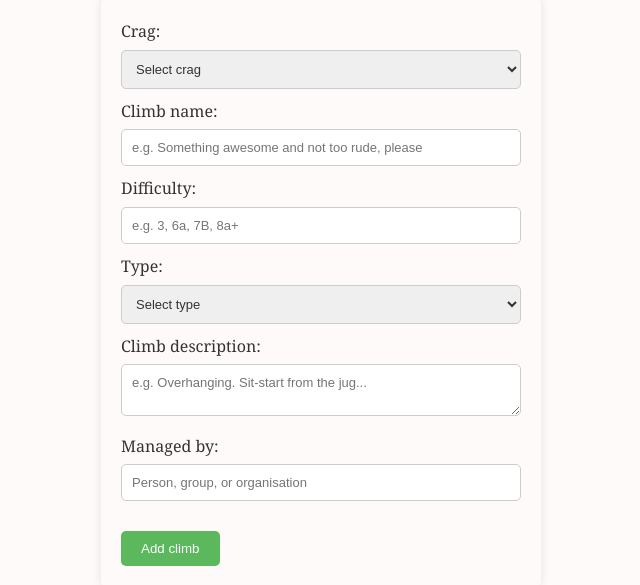
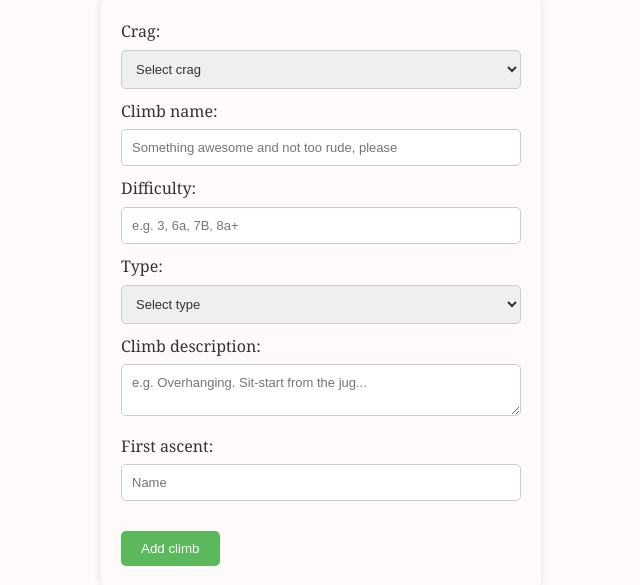
Before and after one commit to jokijen/hyped-climbing-tracker, a Flask app: template templates/add_climb.html in a window 1280 px wide. Shown: the part 268-853 px from the top of the page, without its empty margins (139-779 px from the left). Run offline with Flask 3, Linux system fonts and the light colour scheme; the template is opened without the code that fills it: most values are stand-ins (such as "Sample title", 1, 10 or a date in 2020).

Commit message:
Small edits due to schema update and misc. tidying up

```diff
--- a/templates/add_climb.html
+++ b/templates/add_climb.html
@@ -22,7 +22,7 @@
                 {% endfor %}
             </select>
             <label for="climb_name">Climb name:</label>
-            <input type="text" id="climb_name" name="climb_name" maxlength="50" placeholder="e.g. Something awesome and not too rude, please" required>
+            <input type="text" id="climb_name" name="climb_name" maxlength="50" placeholder="Something awesome and not too rude, please" required>
             <label for="difficulty">Difficulty:</label> <!-- Does not work correctly: Pattern -->
             <input
             type="text"
@@ -42,8 +42,8 @@
             </select>
             <label for="climb_description">Climb description:</label>
             <textarea id="climb_description" name="climb_description" maxlength="1000" placeholder="e.g. Overhanging. Sit-start from the jug..." required></textarea>
-            <label for="manager">Managed by:</label>
-            <input type="text" id="manager" name="manager" maxlength="50" placeholder="Person, group, or organisation" required>
+            <label for="first_ascent">First ascent:</label>
+            <input type="text" id="first_ascent" name="first_ascent" maxlength="50" placeholder="Name" required>
             <input type="submit" value="Add climb">
             <input type="hidden" name="csrf_token" value="{{ session.csrf_token }}">
         </form>
--- a/templates/climb_detail.html
+++ b/templates/climb_detail.html
@@ -19,7 +19,8 @@
         Crag: <b>{{ climb_details.crag_name }}</b><br>
         Type: <b>{{ climb_details.climb_type }}</b><br>
         Logged sends: <b>{{ send_count }}</b><br>
-        Managed by: <b>{{ climb_details.manager }}</b><br>
+        First ascent: <b>{{ climb_details.first_ascent }}</b><br>
+        <a href="/log-send/{{ climb_details.id }}">Log as sent</a>
         <hr>
         <h2>Comments</h2>
         <hr>
--- a/templates/climbs.html
+++ b/templates/climbs.html
@@ -23,7 +23,7 @@
         </p>
         Crag: <b>{{ climb.crag_name }}</b><br>
         Type: <b>{{ climb.climb_type }}</b><br>
-        Managed by: <b>{{ climb.manager }}</b><br>
+        First ascent: <b>{{ climb.first_ascent }}</b><br>
         <a href="/climbs/{{ climb.id }}">Go to climb</a>
         <hr>
         {% endfor %}
--- a/templates/crag_detail.html
+++ b/templates/crag_detail.html
@@ -33,7 +33,7 @@
             {{ climb.climb_description }}
         </p>
         Type: <b>{{ climb.climb_type }}</b><br>
-        Managed by: <b>{{ climb.manager }}</b><br>
+        First ascent: <b>{{ climb.first_ascent }}</b><br>
         <a href="/climbs/{{ climb.id }}">Go to climb</a>
         <hr>
         {% endfor %}
--- a/templates/logged_sends.html
+++ b/templates/logged_sends.html
@@ -28,7 +28,7 @@
         <br>
         Crag: <b>{{ climb.crag_name }}</b><br>
         Type: <b>{{ climb.climb_type }}</b><br>
-        Managed by: <b>{{ climb.manager }}</b><br>
+        First ascent: <b>{{ climb.first_ascent }}</b><br>
         <a href="/climbs/{{ climb.id }}">Go to climb</a>
         <hr>
         {% endfor %}
--- a/templates/register.html
+++ b/templates/register.html
@@ -21,7 +21,6 @@
             <li>maintain a tick-list</li>
         </ul>
         <p>Fill in the following fields to register.</p>
-
         {% with messages = get_flashed_messages(with_categories=true) %}
         {% if messages %}
         <ul>
@@ -31,7 +30,6 @@
         </ul>
         {% endif %}
         {% endwith %}
-
         <form action="/register" method="post">
             <label for="username">Username:</label>
             <input type="text" id="username" name="username" required>
--- a/templates/search.html
+++ b/templates/search.html
@@ -44,7 +44,7 @@
         </p>
         Crag: <b>{{ climb.crag_name }}</b><br>
         Type: <b>{{ climb.climb_type }}</b><br>
-        Managed by: <b>{{ climb.manager }}</b><br>
+        First ascent: <b>{{ climb.first_ascent }}</b><br>
         <a href="/climbs/{{ climb.id }}">Go to climb</a>
         <hr>
         {% endfor %}
--- a/templates/ticklist.html
+++ b/templates/ticklist.html
@@ -23,7 +23,7 @@
         </p>
         Crag: <b>{{ climb.crag_name }}</b><br>
         Type: <b>{{ climb.climb_type }}</b><br>
-        Managed by: <b>{{ climb.manager }}</b><br>
+        First ascent: <b>{{ climb.first_ascent }}</b><br>
         <a href="/climbs/{{ climb.id }}">Go to climb</a>
         <hr>
         {% endfor %}
```
